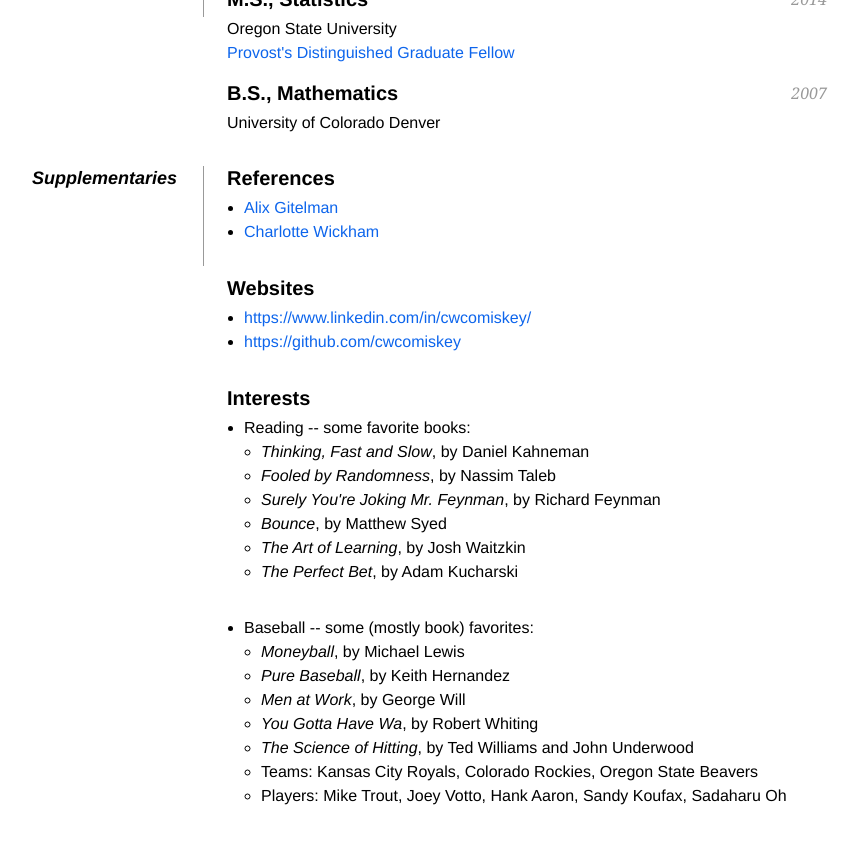
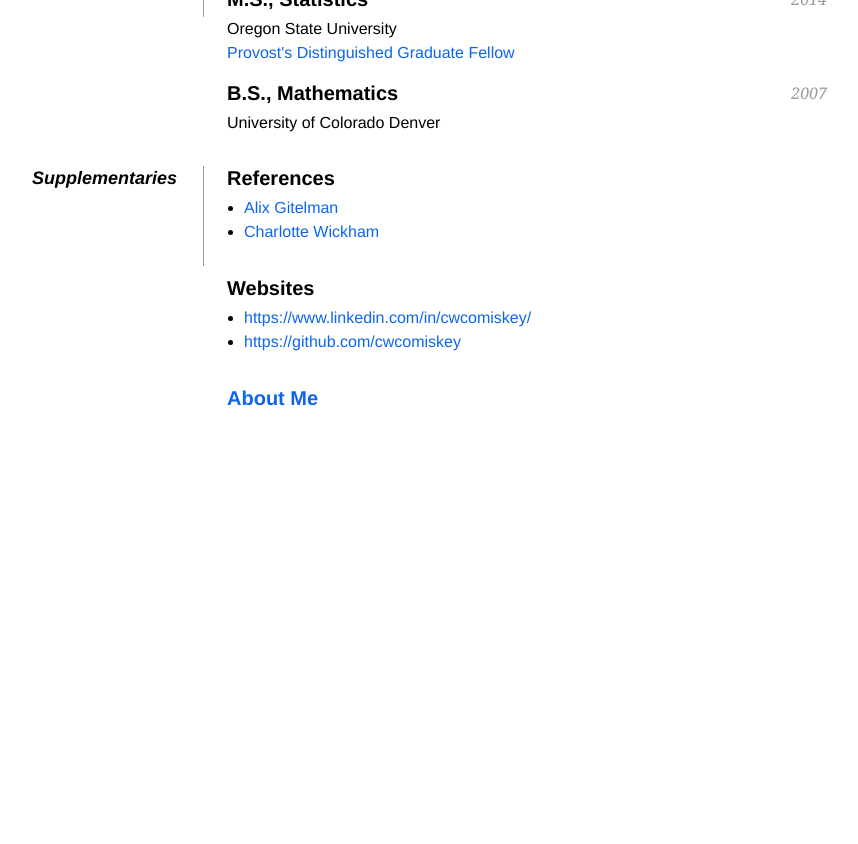
Before and after one commit to cwcomiskey/cwcomiskey.github.io, a Jekyll site: the page index.html, which Jekyll copies as it is, in a window 1280 px wide and 900 px high, scrolled down 1705 px. Shown: the top 844 px of the window, without its empty margins (213-1071 px from the left). Built offline with Jekyll 4.4.1, drawn with Linux system fonts in a browser that asks for light colours; after the commit the page ends 2181 px from its top, so only the background shows below that.

Commit message:
Add "About Me" link

```diff
--- a/index.html
+++ b/index.html
@@ -213,9 +213,10 @@
 			    <li> <a href="https://github.com/cwcomiskey" > https://github.com/cwcomiskey </a> </li>
 		    </ul>
 
-		    <h2> Interests </h2>
+		    <h2> <a href="/about">About Me</a> </h2>
+		    <!-- <li><a href="/about">About</a></li> -->
 
-		    <ul>
+		    <!-- <ul>
 
 			    <li> Reading -- some favorite books: </li>
 				    <ul>
@@ -237,7 +238,7 @@
 					    <li> Teams: Kansas City Royals, Colorado Rockies, Oregon State Beavers </li>
 					    <li> Players: Mike Trout, Joey Votto, Hank Aaron, Sandy Koufax, Sadaharu Oh </li>
 				    </ul>
-		    </ul>
+		    </ul> -->
 	    </dd>
 	    </dl>
 
```
